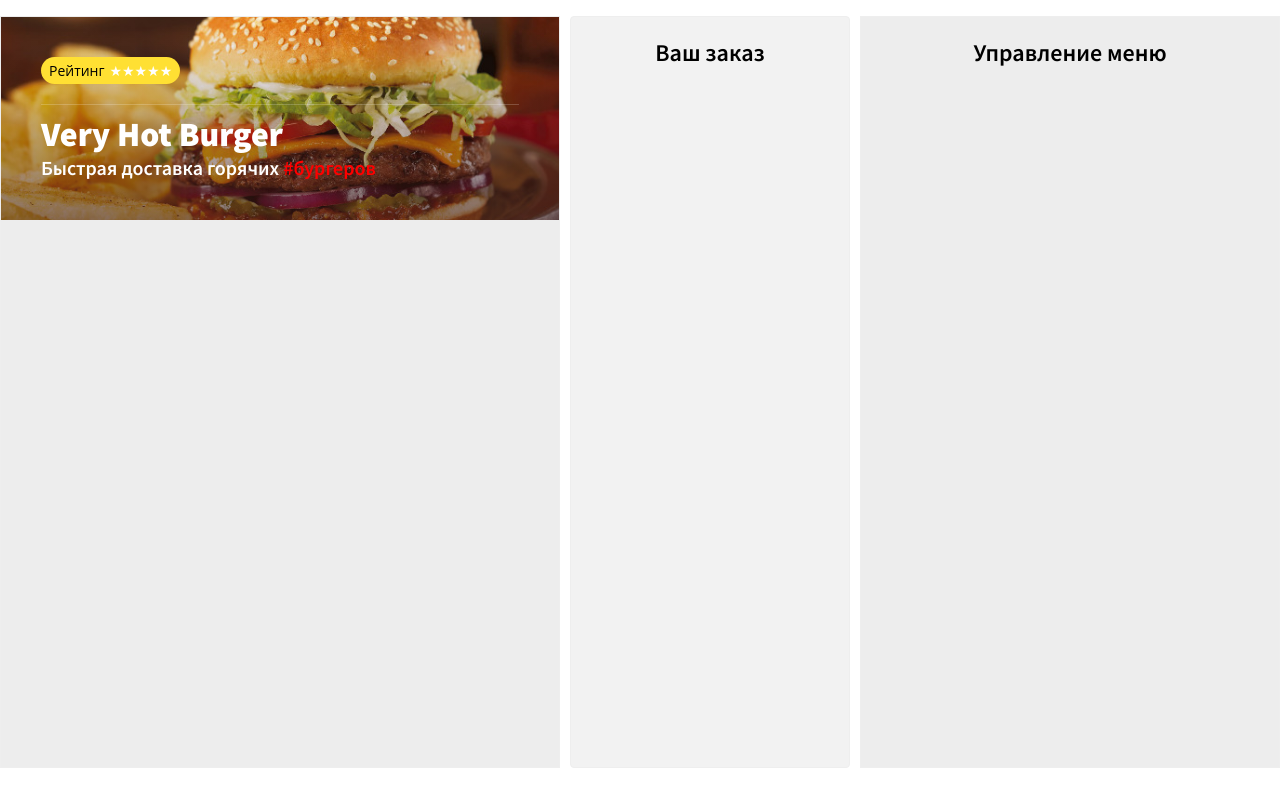
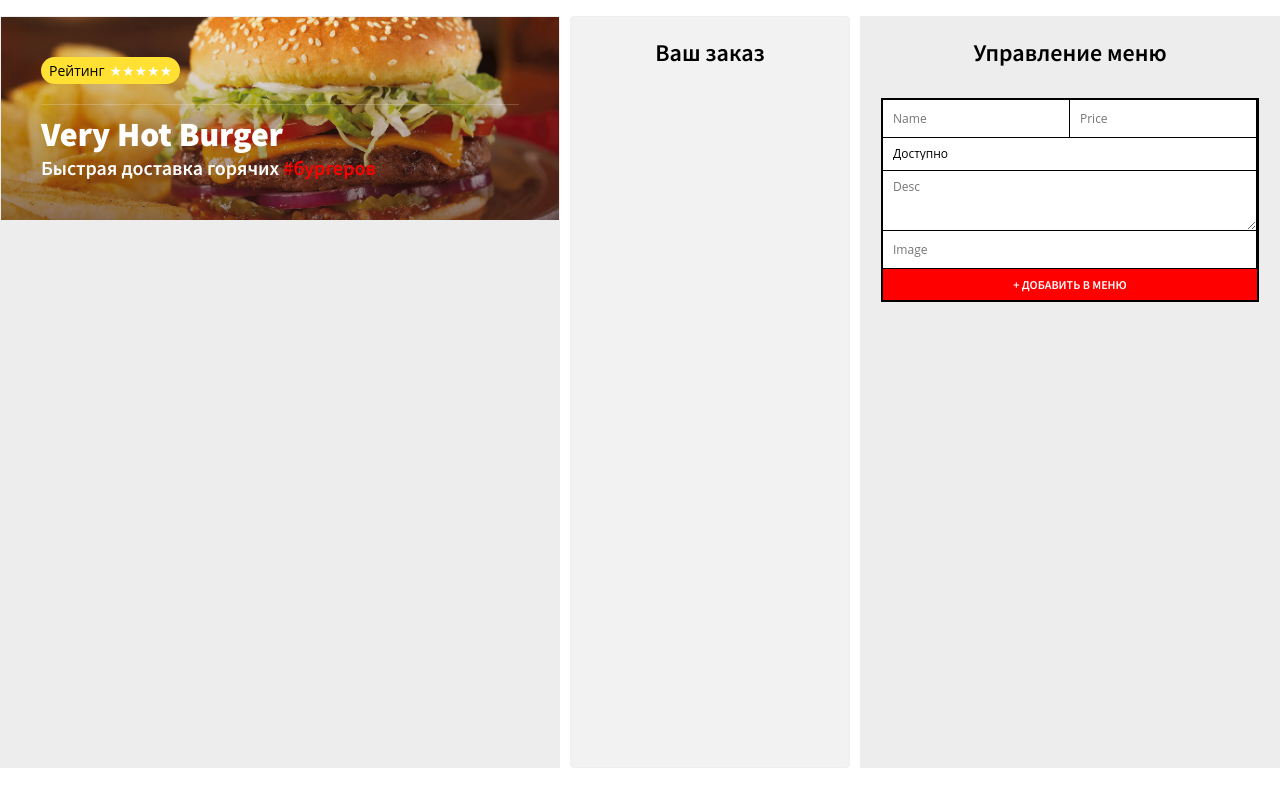
Before and after one commit to ivgrr/react-burgers, a React (Create React App) app: page /restaurant/1 in a window 1280 px wide. Built offline with nearby package versions, Linux system fonts and the light colour scheme.

Commit message:
add-burgers-to-state

```diff
--- /dev/null
+++ b/src/components/AddBurgerForm.js
@@ -0,0 +1,43 @@
+import React from 'react';
+
+class AddBurgerForm extends React.Component {
+
+    nameRef = React.createRef();
+    priceRef = React.createRef();
+    statusRef = React.createRef();
+    descRef = React.createRef();
+    imageRef = React.createRef();
+
+
+
+    createBurger = (event) => {
+        event.preventDefault();
+        const burger = {
+            name: this.nameRef.current.value,
+            price: parseFloat(this.priceRef.current.value),
+            status: this.statusRef.current.value,
+            desc: this.descRef.current.value,
+            image: this.imageRef.current.value
+        };
+    this.props.addBurger(burger);
+    event.currentTarget.reset();
+    };
+
+    render() {
+        return (
+            <form className='burger-edit' onSubmit={this.createBurger}>
+                <input ref={this.nameRef} name='name' type='text' placeholder='Name' autoComplete='off'/>
+                <input ref={this.priceRef} name='price' type='text' placeholder='Price' autoComplete='off'/>
+                <select ref={this.statusRef} name="status" className='status'>
+                    <option value="avalible">Доступно</option>
+                    <option value="unavalible">Недоступно</option>
+                </select>
+                <textarea ref={this.descRef} name='desc'placeholder='Desc'/>
+                <input ref={this.imageRef} name='image' type='text' placeholder='Image' autoComplete='off'/>
+                <button type='submit'> + Добавить в меню</button>
+            </form>
+        );
+    }
+}
+
+export default AddBurgerForm;
--- a/src/components/App.js
+++ b/src/components/App.js
@@ -4,6 +4,21 @@
 import MenuAdmin from "./MenuAdmin";
 
 class App extends React.Component {
+
+    state = {
+        burgers: {},
+        order: {}
+    };
+
+    addBurger = burger => {
+        // Делаем копию объекта state
+        const burgers = {...this.state.burgers};
+        // Добавить ноый бургер в переменную burgers
+        burgers[`burger${Date.now()}`] = burger;
+        // Записать наш новый объект burgers в state
+        this.setState({ burgers });
+    };
+
     render() {
         return(
             <div className='burger-paradise'>
@@ -11,10 +26,10 @@
                     <Header title='Very Hot Burger'/>
                 </div>
                 <Order />
-                <MenuAdmin />
+                <MenuAdmin addBurger = {this.addBurger}/>
             </div>
         );
-    }
+    };
 }
 
 export default App;
--- a/src/components/MenuAdmin.js
+++ b/src/components/MenuAdmin.js
@@ -1,11 +1,12 @@
 import React from 'react'
-
+import AddBurgerForm from "./AddBurgerForm";
 
 class MenuAdmin extends React.Component {
     render() {
         return (
             <div className='menu-admin'>
                 <h2>Управление меню</h2>
+                <AddBurgerForm addBurger={this.props.addBurger} />
             </div>
         );
     }
```
